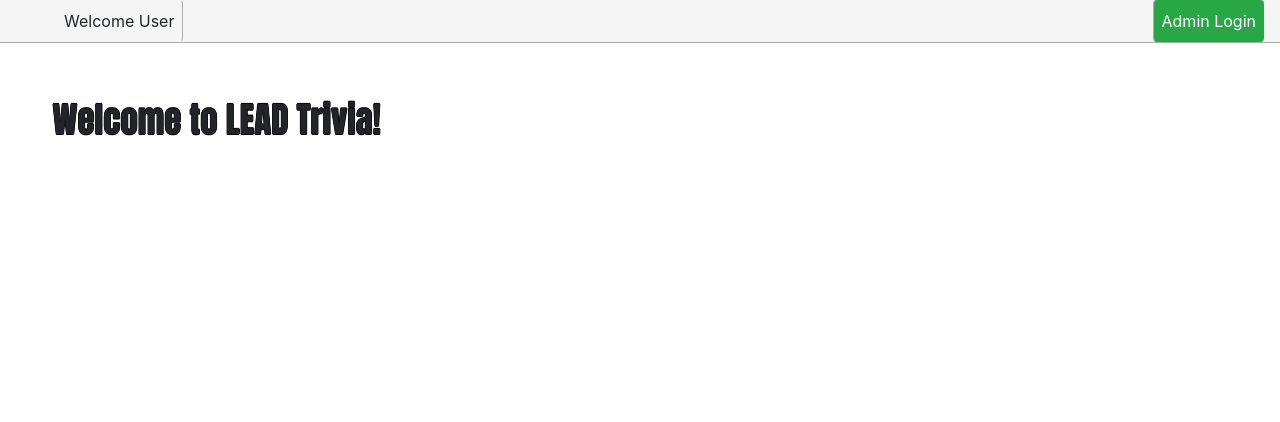
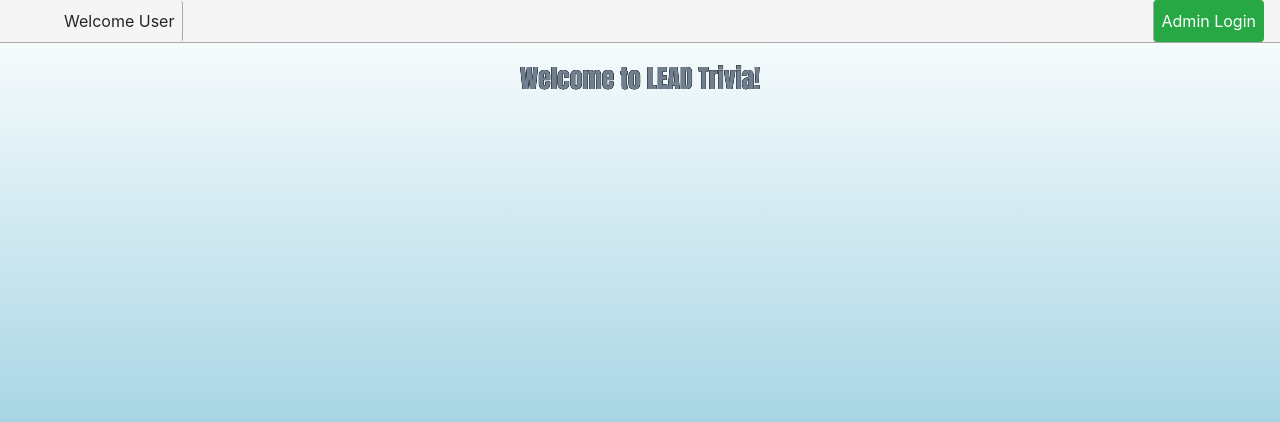
Before and after one commit to IsaacCasDen/LEADTrivia, a Django app: template django/LEADTriviaApp/app/templates/index.html in a window 1280 px wide. Shown: the top 422 px of the page. Run offline with Django 3.2, Linux system fonts and the light colour scheme; the template is opened without the code that fills it, so the values that code supplies are empty; some libraries are stand-ins or nearby versions.

Commit message:
Added visual tweaks

```diff
--- a/django/LEADTriviaApp/app/templates/index.html
+++ b/django/LEADTriviaApp/app/templates/index.html
@@ -1,50 +1,8 @@
 {% extends 'base.html' %}
 {% load static %}
 {% block content %}
-<meta name=”viewport” content=”width=device-width, initial-scale=1″>
 
 <style>
-
-    #title{
-            padding-top: 1em;
-            padding-bottom: 1em;
-            padding-left: 1.5em;
-            font-size: 35px;
-            text-shadow: -.015em 0 black, 0 .015em black, .015em 0 black, 0 -.015em black;
-            font-family:Impact, Haettenschweiler, 'Arial Narrow Bold', sans-serif;
-    }
-
-    #divLi{
-            display:block;
-            clear: both;
-            width: auto;
-
-        }
-
-    @media (max-width: 1000px){
-        #title{
-            padding-bottom: 1em;
-            padding-left: 4.0em;
-            font-size: 55px;
-            text-shadow: -.015em 0 black, 0 .015em black, .015em 0 black, 0 -.015em black;
-            font-family:Impact, Haettenschweiler, 'Arial Narrow Bold', sans-serif;
-        }
-
-        #divLi{
-            display:block;
-            clear: both;
-            width: 600px;
-            padding-left: 13em;
-
-        }
-
-        #idList{
-            display:block;
-            clear: both;
-            float: center;
-            width: 600px;
-
-        }
 
     body{
             background-color: cyan;
@@ -53,23 +11,79 @@
             background-attachment: fixed;
         }
 
-
-
-        #labelID{
+    #title{
+        display: block;
+        width: 100%;
         text-align: center;
-            font-size: 50px;
+        color: slategrey;
+        margin-left: auto;
+        margin-right: auto;
+        font-size: 2vw;
+        text-shadow: -.015rem 0 black, 0 .015rem black, .015rem 0 black, 0 -.015rem black;
+        font-family:Impact, Haettenschweiler, 'Arial Narrow Bold', sans-serif;
     }
 
-        #divLableId{
-            font-size: 50px;
+    #divGames {
+        display: block;
+        float:left;
+        clear:both;
     }
 
-        #buttonClass{
-            width:210px;
-            height:100px;
-            font-size:35px;
+    .container {
+        display: grid;
+        grid-template-rows: auto auto;
+        max-width: 95% !important;
+        width: 95% !important;
+        justify-content: center;
+        align-items: center;
     }
+
+    .gameItem {
+        float:left;
+        margin:0.25rem;
+        padding: 0;
+        width: 25rem;
+        border: black solid 1px;
+        /* background-color: rgba(255, 255, 255, 0.4); */
+        background-color: white;
     }
+
+    .label{
+        text-align: center;
+        font-size: 1rem;
+        padding:0.25rem;
+        margin:0;
+        background-color:silver;
+        border-bottom: black solid 1px;
+        width:100%;
+    }
+
+    .itemLabel{
+        font-size: 1rem;
+        float:left;
+    }
+
+    .btn-container {
+        display: grid;
+        grid-template-columns: 50% 50%;
+        width:90%;
+        column-gap: .75rem;
+
+        /* controls.style.clear='both';
+        controls.style.width='100%';
+        controls.style.alignItems='center';
+        controls.style.justifyContent='center';
+        controls.style.display='flex'; */
+    }
+
+    .btn-container .btn {
+        width: 100%;
+    }
+
+    .btn{
+        font-size:1rem;
+    }
+
 
 </style>
 
@@ -97,14 +111,12 @@
     function showGames() {
         var divGames = document.getElementById('divGames');
 
-        var list = document.createElement('ul');
-        list.id = "divLi";
-        list.style.listStyleType='none';
-        list.classList.add('list');
+        var items = document.createElement('div');
 
-        for (var i=0; i<games.length; i++) list.append(createGame(games[i]));
+        // for (var i=0; i<games.length; i++) list.append(createGame(games[i]));
+        for (var i=0; i<5; i++) items.append(createGame(games[0]));
 
-        divGames.appendChild(list);
+        divGames.appendChild(items);
     }
 
     function parseGameState(state) {
@@ -121,27 +133,13 @@
         }
 
     function createGame(game) {
-        var li = document.createElement('li');
-        li.id = "idList";
-        // li.style.clear='both';
-        // li.classList.add('border');
-        li.classList.add('list');
-        li.style.float='left';
-        li.style.margin='0.5em';
-
-        if (game['state']==2) {
-            li.style.backgroundColor='silver';
-        }
+        var gameItem = document.createElement('div');
+        gameItem.classList.add('gameItem');
 
         var divContent = document.createElement('div');
         var label = document.createElement('label');
-        label.id = "labelID";
-        label.style.cursor='pointer';
-        label.style.padding='0.25em';
+        label.classList.add('label');
         label.innerText = game['name'];
-        label.style.backgroundColor='silver';
-        label.style.width='100%';
-        label.style.borderBottom = 'solid silver 5px';
 
         var ul = document.createElement('ul');
 
@@ -162,27 +160,29 @@
         ul.appendChild(createField('Players:',game['user_count']));
 
         var controls = document.createElement('div');
-        controls.style.clear='both';
-        controls.style.width='100%';
-        controls.style.alignItems='center';
-        controls.style.justifyContent='center';
-        controls.style.display='flex';
+        controls.classList.add('btn-container');
 
         var btnJoin = document.createElement('button');
-        btnJoin.id = "buttonClass";
         btnJoin.classList.add('btn');
+        btnJoin.style.margin='0.5rem';
+        btnJoin.innerText = 'Join Game';
+
+        if (game['state']!=2) {
             btnJoin.classList.add('btn-primary');
-        btnJoin.style.margin='0.5em';
-        btnJoin.innerText = 'Join Game';
             btnJoin.addEventListener('click',function() {
                 joinGame(game,true);
             });
+        } else {
+            btnJoin.classList.add('btn-danger');
+            btnJoin.disabled=true;
+            btnJoin.alt = 'Game is Finished';
+        }
+
 
         var btnCompetition = document.createElement('button');
-        btnCompetition.id = "buttonClass";
         btnCompetition.classList.add('btn');
         btnCompetition.classList.add('btn-success');
-        btnCompetition.style.margin='0.5em';
+        btnCompetition.style.margin='0.5rem';
         btnCompetition.innerText = 'View Game';
         btnCompetition.addEventListener('click',function() {
             joinGame(game,false);
@@ -195,9 +195,9 @@
         divContent.appendChild(ul);
         divContent.appendChild(controls);
 
-        li.appendChild(divContent);
+        gameItem.appendChild(divContent);
 
-        return li
+        return gameItem
     }
 
     function joinGame(game,is_player) {
@@ -239,17 +239,15 @@
         var divContent = document.createElement('div');
         divContent.style.clear='both';
         divContent.style.width='auto';
-        divContent.style.padding='0.1em';
+        divContent.style.padding='0.1rem';
 
         var divLabel = document.createElement('label');
-        divLabel.id = "divLableId";
-        divLabel.style.float='left';
+        divLabel.classList.add('itemLabel')
+        divLabel.style.marginRight = '0.5rem';
         divLabel.innerText=label;
 
         var divValue = document.createElement('div');
-        divValue.id = "divLableId";
-        divValue.style.float='left';
-        divValue.style.marginLeft = '0.5em';
+        divValue.classList.add('itemLabel')
         divValue.innerText = value;
 
         divContent.appendChild(divLabel);
@@ -261,13 +259,12 @@
 
 </script>
 <body>
-    <div>
     {% include "Components/top_menu.html" %}
+    <div class="container">
         <div id='title'>Welcome to LEAD Trivia!</div>
         <div id='divGames'>
         </div>
         <ul id="ulErrors"></ul>
-
     </div>
 </body>
 {% endblock %}
```
Lines whose indentation alone changed are shown as unchanged.
